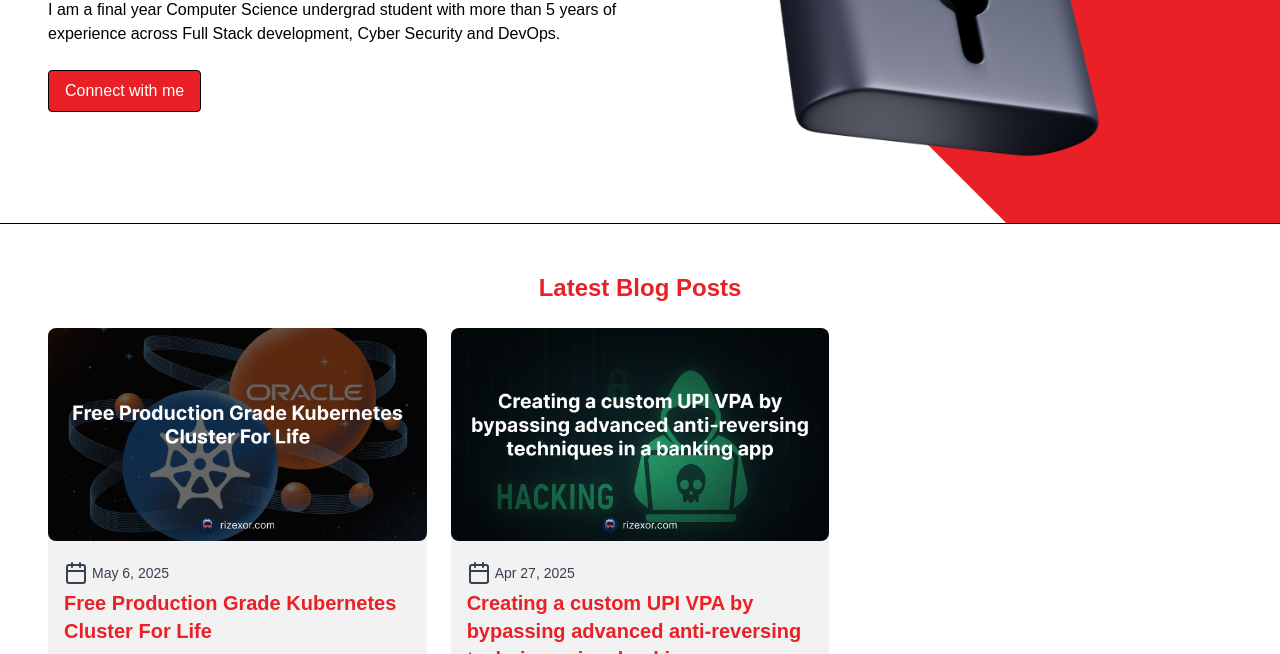
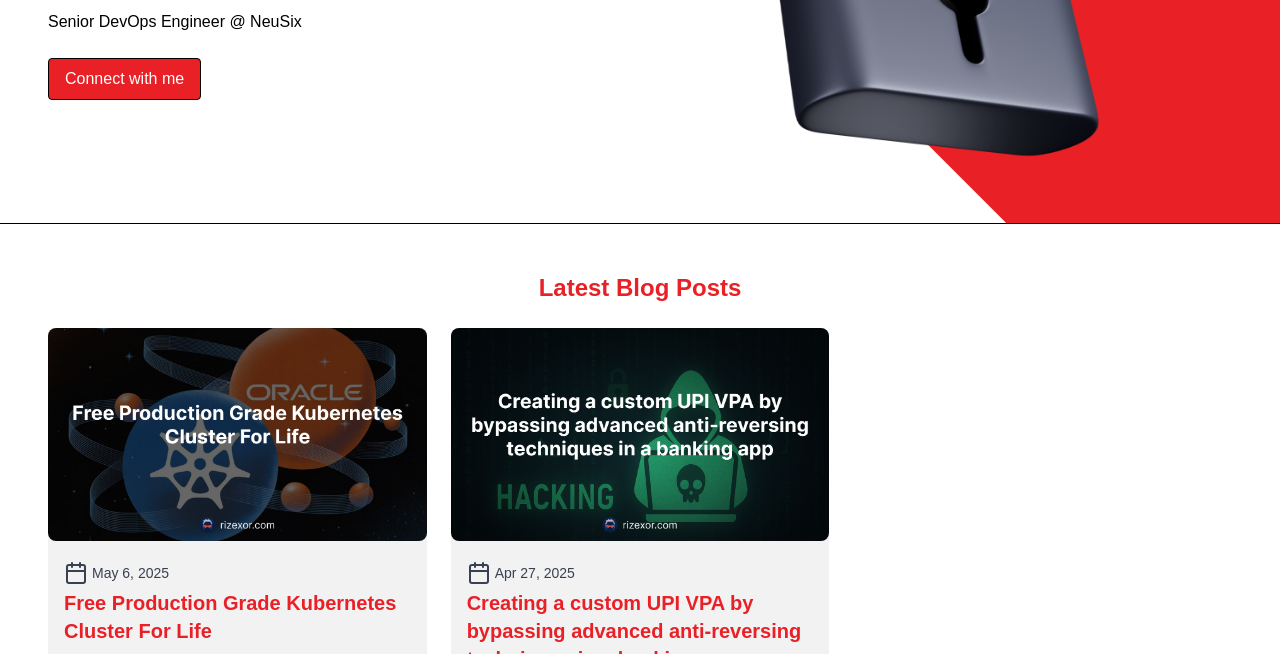
Before and after one commit to navaneeth-dev/portfolio-v2, an Astro site: page / in a window 1280 px wide. Shown: the part 265-919 px from the top of the page. Built offline with nearby package versions, Linux system fonts and the light colour scheme; Astro itself is replaced by a stand-in of ours; some packages are replaced by stand-ins of ours.

Commit message:
feat: update work place

```diff
--- a/src/components/HeroSection.tsx
+++ b/src/components/HeroSection.tsx
@@ -1,4 +1,4 @@
-import { motion } from "motion/react";
+import {motion} from "motion/react";
 
 const containerVariants = {
   hidden: { opacity: 0 },
@@ -40,8 +40,7 @@ export default function HeroSection() {
             variants={itemVariants}
             className="text-center md:text-left"
           >
-            I am a final year Computer Science undergrad student with more than 5 years of experience across Full Stack
-            development, Cyber Security and DevOps.
+            Senior DevOps Engineer @ NeuSix
           </motion.p>
           <motion.a
             variants={itemVariants}
```
